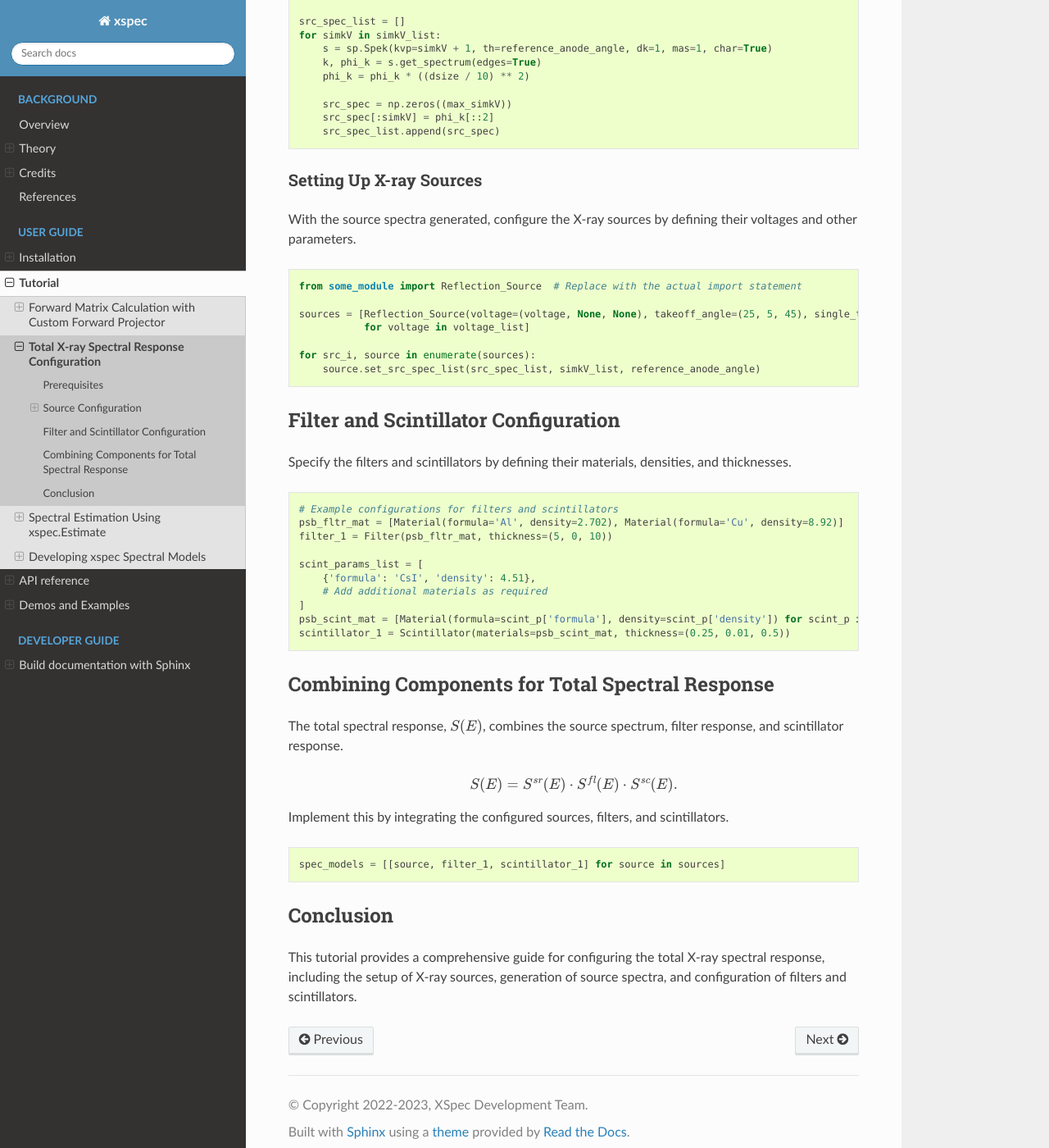
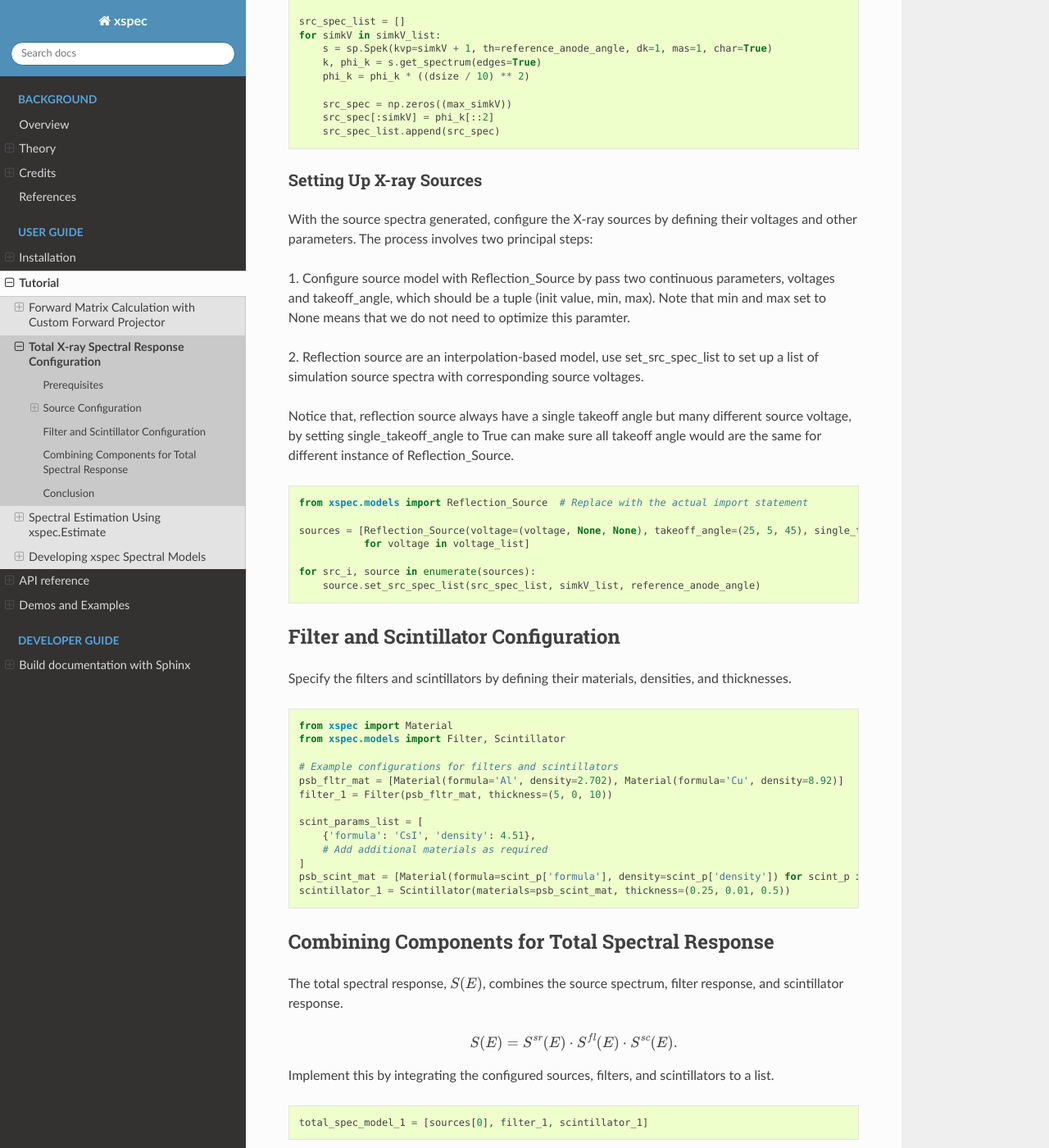
Before and after one commit to cabouman/xcal, a Sphinx documentation site: the page built from docs/source/specmodel.rst, in a window 1280 px wide and 1400 px high, scrolled down 1040 px. Shown: the whole window at 82% size. Built offline with Sphinx 7.4.7 and the Read the Docs theme 2.0.0, drawn with Linux system fonts in a browser that asks for light colours.

Commit message:
Modify tutorials

```diff
--- a/docs/source/calc_forward_matrix.rst
+++ b/docs/source/calc_forward_matrix.rst
@@ -27,6 +27,7 @@ The custom forward projector is encapsulated within the ``fw_projector`` class.
 In the ensuing example, we encapsulate the ``svmbir.project`` function within our ``fw_projector`` class. The process involves two principal steps:
 
 1. Initializing the class with essential geometric parameters through the ``__init__()`` method.
+
 2. Crafting a ``forward(self, mask)`` method that computes and returns the projection (:math:`N_{\text{views}}
 \times N_{\text{rows}} \times N_{\text{cols}}`) of a 3D mask.
 
--- a/docs/source/specmodel.rst
+++ b/docs/source/specmodel.rst
@@ -59,10 +59,22 @@ Setting Up X-ray Sources
 ~~~~~~~~~~~~~~~~~~~~~~~~
 
 With the source spectra generated, configure the X-ray sources by defining their voltages and other parameters.
+The process involves two principal steps:
+
+1. Configure source model with Reflection_Source by pass two continuous parameters, voltages and takeoff_angle, which
+should be a tuple (init value, min, max). Note that min and max set to None means that we do not need to optimize
+this paramter.
+
+2. Reflection source are an interpolation-based model, use set_src_spec_list to set up a list of simulation source
+spectra with corresponding source voltages.
+
+Notice that, reflection source always have a single takeoff angle but many different source voltage, by setting
+single_takeoff_angle to True can make sure all takeoff angle would are the same for different instance of
+Reflection_Source.
 
 .. code-block:: python
 
-    from some_module import Reflection_Source  # Replace with the actual import statement
+    from xspec.models import Reflection_Source  # Replace with the actual import statement
 
     sources = [Reflection_Source(voltage=(voltage, None, None), takeoff_angle=(25, 5, 45), single_takeoff_angle=True)
                for voltage in voltage_list]
@@ -76,6 +88,9 @@ Filter and Scintillator Configuration
 Specify the filters and scintillators by defining their materials, densities, and thicknesses.
 
 .. code-block:: python
+
+    from xspec import Material
+    from xspec.models import Filter, Scintillator
 
     # Example configurations for filters and scintillators
     psb_fltr_mat = [Material(formula='Al', density=2.702), Material(formula='Cu', density=8.92)]
@@ -97,11 +112,11 @@ The total spectral response, :math:`S(E)`, combines the source spectrum, filter
 
    S(E) = S^{sr}(E) \cdot S^{fl}(E) \cdot S^{sc}(E).
 
-Implement this by integrating the configured sources, filters, and scintillators.
+Implement this by integrating the configured sources, filters, and scintillators to a list.
 
 .. code-block:: python
 
-    spec_models = [[source, filter_1, scintillator_1] for source in sources]
+    total_spec_model_1 = [sources[0], filter_1, scintillator_1]
 
 Conclusion
 ----------
```
